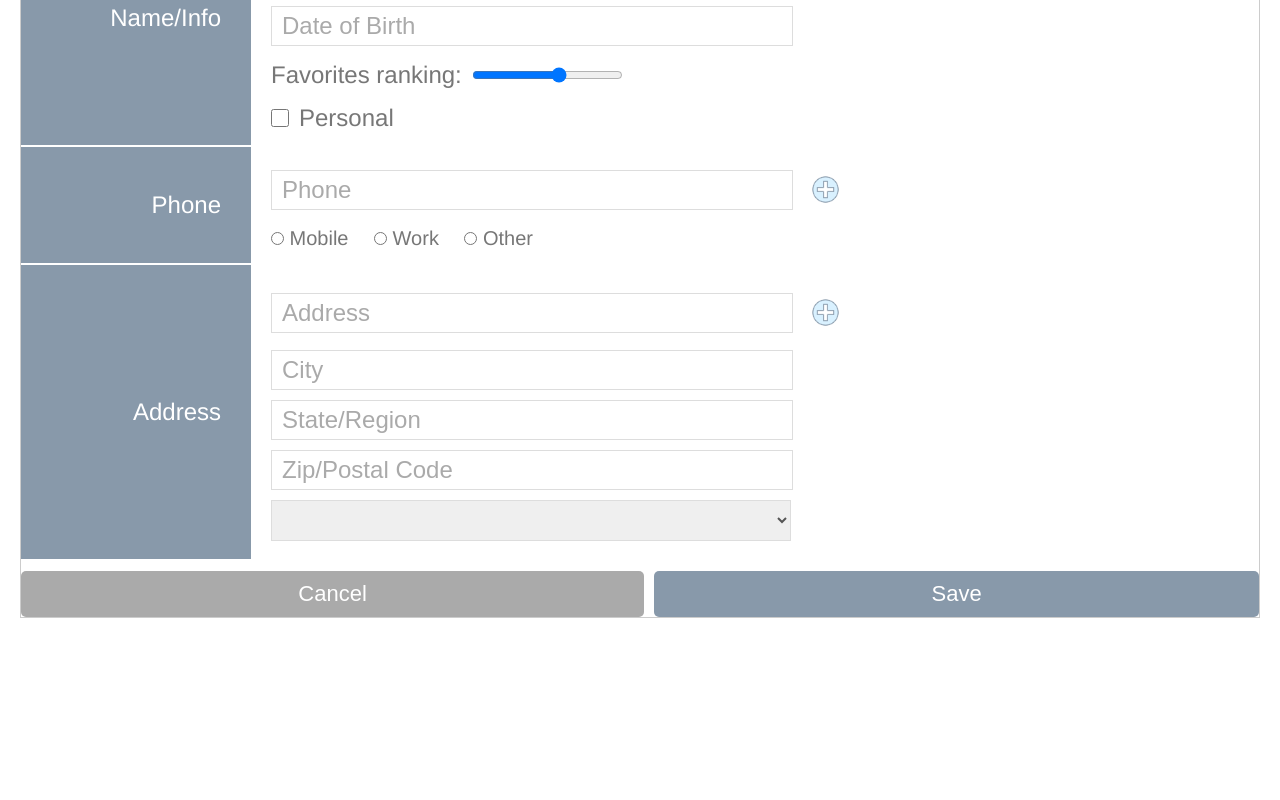
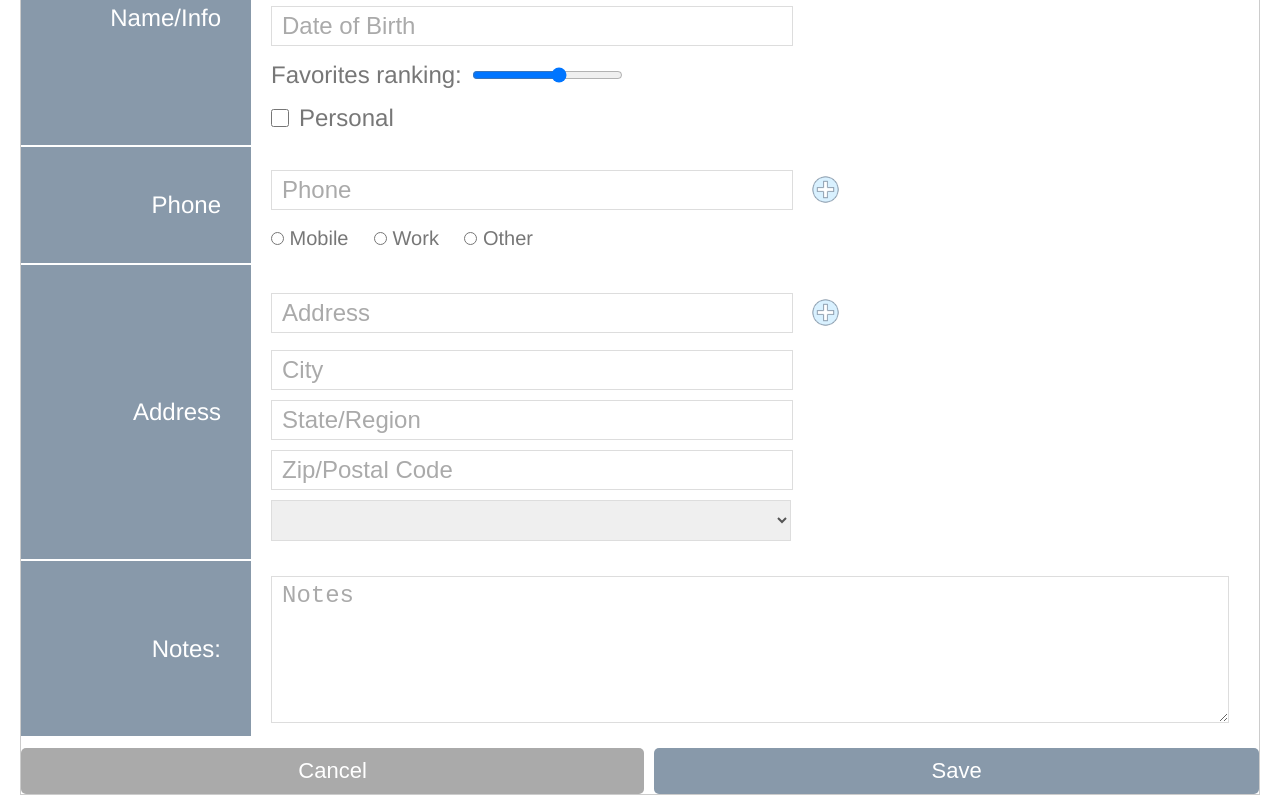
Before and after one commit to EviBera/Learn-Angular, an Angular app in the folder contacts-app/: page /contacts/edit in a window 1280 px wide. Shown: the part 238-1038 px from the top of the page. Before the commit the page ends 861 px from the top, so only its background shows below. Built offline with nearby package versions, Linux system fonts and the light colour scheme; what angular-in-memory-web-api would draw is missing.

Commit message:
Implement a textarea

```diff
--- a/contacts-app/src/app/contacts/contact.model.ts
+++ b/contacts-app/src/app/contacts/contact.model.ts
@@ -7,6 +7,7 @@ export interface Contact {
   favoritesRanking: number | null,
   phone: Phone,
   address: Address,
+  notes: string,
 }
 
 export interface Phone {
--- a/contacts-app/src/app/contacts/in-memory-contacts.service.ts
+++ b/contacts-app/src/app/contacts/in-memory-contacts.service.ts
@@ -18,7 +18,8 @@ export class InMemoryContactsApi implements InMemoryDbService {
           state: 'Colohoma',
           postalCode: 'A4321',
           addressType: 'home'
-        }
+        },
+        notes: '',
       },
       {
         id: 'A6rwe',
@@ -35,6 +36,7 @@ export class InMemoryContactsApi implements InMemoryDbService {
           postalCode: 'F2231',
           addressType: 'other'
         },
+        notes: '',
       },
       {
         id: '3bNGA',
@@ -51,6 +53,7 @@ export class InMemoryContactsApi implements InMemoryDbService {
           postalCode: 'Z2345',
           addressType: 'work'
         },
+        notes: 'A friend of mine.',
       },
     ]
 
--- a/contacts-app/src/app/edit-contact/edit-contact.component.html
+++ b/contacts-app/src/app/edit-contact/edit-contact.component.html
@@ -52,6 +52,12 @@
         </div>
       </div>
     </section>
+    <section>
+      <nav>Notes:</nav>
+      <div>
+        <textarea placeholder="Notes" rows="5" formControlName="notes"></textarea>
+      </div>
+    </section>
     <div class="buttons">
       <button class="secondary">Cancel</button>
       <button type="submit" class="primary">Save</button>
--- a/contacts-app/src/app/edit-contact/edit-contact.component.ts
+++ b/contacts-app/src/app/edit-contact/edit-contact.component.ts
@@ -28,7 +28,8 @@ export class EditContactComponent implements OnInit {
       state: '',
       postalCode: '',
       addressType: '',
-    })
+    }),
+    notes: '',
   });
 
 
```
